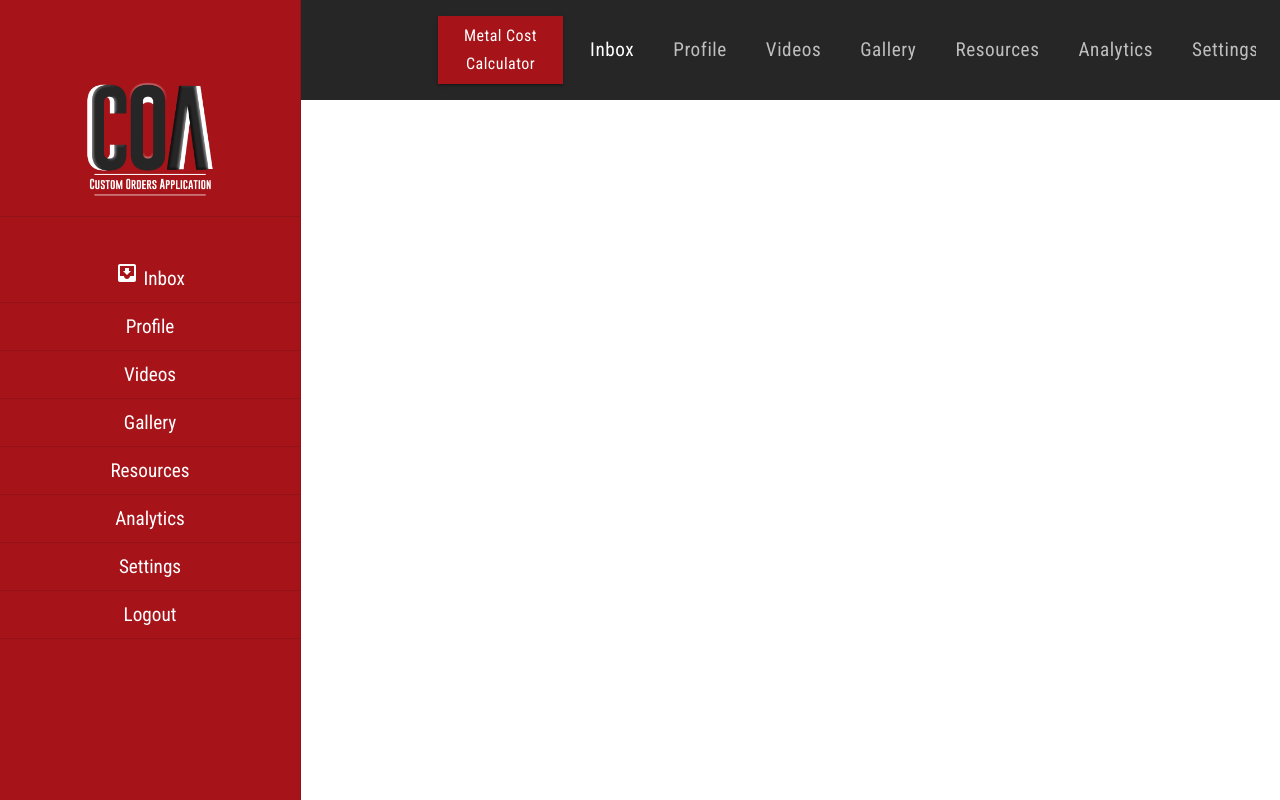
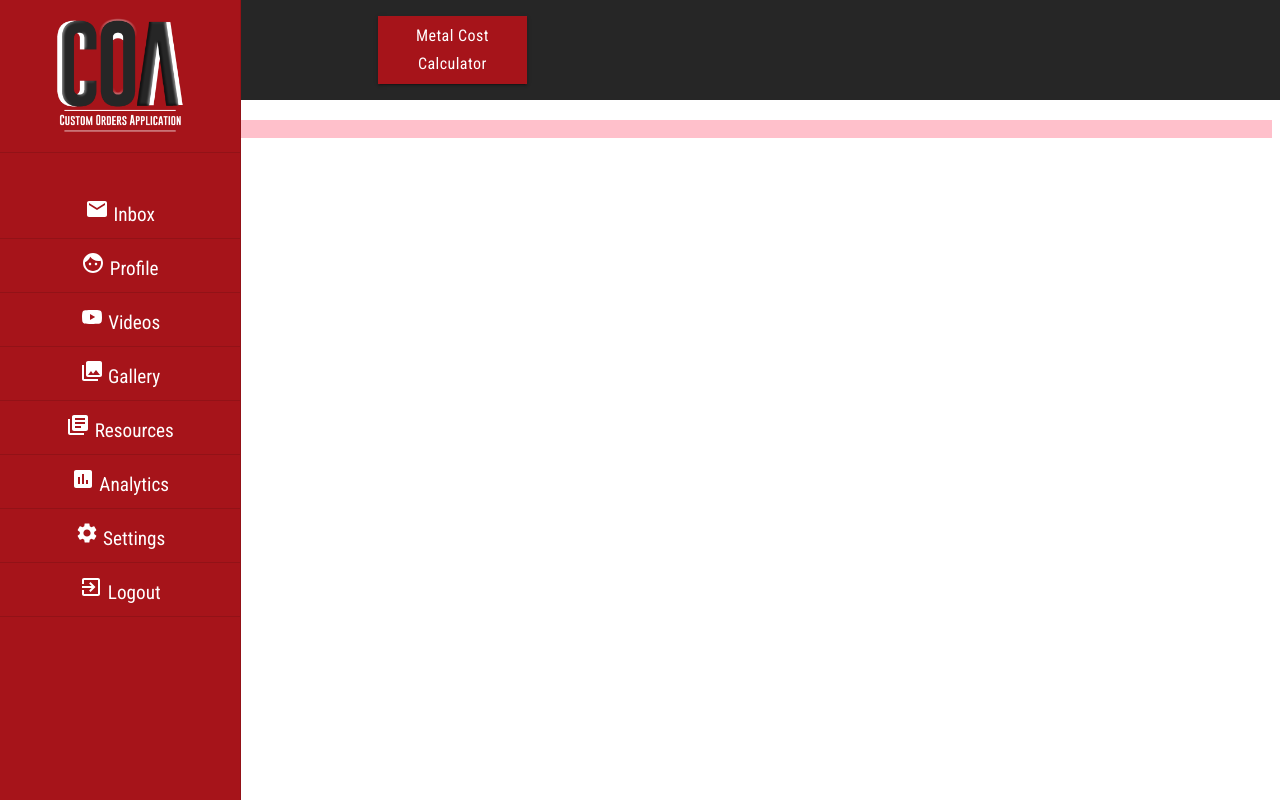
Before and after one commit to SlickJacket/ark_development, a React (Create React App) app: page /admin/inbox in a window 1280 px wide. Built offline with nearby package versions, Linux system fonts and the light colour scheme.

Commit message:
icons added to permDrawer (dashboard)

```diff
--- a/src/components/Inbox.js
+++ b/src/components/Inbox.js
@@ -6,7 +6,7 @@ class AdminHome extends Component {
         this.state = {  }
     }
     render() {
-        return ( <div>Inbox</div> );
+        return ( <div style={{backgroundColor: "pink"}}>Inbox</div> );
     }
 }
 
--- a/src/components/ui/Header.js
+++ b/src/components/ui/Header.js
@@ -18,8 +18,14 @@ import MenuIcon from "@material-ui/icons/Menu";
 import List from "@material-ui/core/List";
 import ListItem from "@material-ui/core/ListItem";
 import ListItemIcon from "@material-ui/core/ListItemIcon";
-import InboxIcon from "@material-ui/icons/MoveToInbox";
 import MailIcon from "@material-ui/icons/Mail";
+import FaceIcon from '@material-ui/icons/Face';
+import YouTubeIcon from '@material-ui/icons/YouTube';
+import PhotoLibraryIcon from '@material-ui/icons/PhotoLibrary';
+import LibraryBooksIcon from '@material-ui/icons/LibraryBooks';
+import AssessmentIcon from '@material-ui/icons/Assessment';
+import SettingsIcon from '@material-ui/icons/Settings';
+import ExitToAppIcon from '@material-ui/icons/ExitToApp';
 import ListItemText from "@material-ui/core/ListItemText";
 import IconButton from "@material-ui/core/IconButton";
 import Drawer from "@material-ui/core/Drawer";
@@ -39,7 +45,7 @@ function ElevationScroll(props) {
   });
 }
 
-const permDrawerWidth = 300;
+const permDrawerWidth = 240;
 
 const useStyles = makeStyles(theme => ({
   root: {
@@ -142,7 +148,7 @@ const useStyles = makeStyles(theme => ({
     backgroundColor: theme.palette.primary.main
   },
   // necessary for content to be below app bar
-  toolbar: theme.mixins.toolbar,
+//   toolbar: theme.mixins.toolbar,
   content: {
     flexGrow: 1,
     backgroundColor: theme.palette.background.default,
@@ -268,7 +274,7 @@ export default function Header(props) {
       <Button variant="contained" color="primary" className={classes.button}>
         Metal Cost Calculator
       </Button>
-      <Tabs
+      {/* <Tabs
         value={value}
         onChange={handleChange}
         className={classes.tabContainer}
@@ -345,7 +351,7 @@ export default function Header(props) {
             {option.name}
           </MenuItem>
         ))}
-      </Menu>
+      </Menu> */}
     </Fragment>
   );
 
@@ -530,7 +536,7 @@ export default function Header(props) {
             to="/admin/inbox"
           >
             <ListItemText className={classes.drawerItemText} disableTypography>
-              <InboxIcon /> Inbox
+              <MailIcon /> Inbox
             </ListItemText>
           </ListItem>
           <ListItem
@@ -541,8 +547,9 @@ export default function Header(props) {
             component={Link}
             to="/admin/profile"
           >
+
             <ListItemText className={classes.drawerItemText} disableTypography>
-              Profile
+            <FaceIcon/> Profile
             </ListItemText>
           </ListItem>
           <ListItem
@@ -554,7 +561,7 @@ export default function Header(props) {
             to="/admin/videos"
           >
             <ListItemText className={classes.drawerItemText} disableTypography>
-              Videos
+             <YouTubeIcon/> Videos
             </ListItemText>
           </ListItem>
           <ListItem
@@ -566,7 +573,7 @@ export default function Header(props) {
             to="/admin/gallery"
           >
             <ListItemText className={classes.drawerItemText} disableTypography>
-              Gallery
+              <PhotoLibraryIcon/> Gallery
             </ListItemText>
           </ListItem>
           <ListItem
@@ -578,7 +585,7 @@ export default function Header(props) {
             to="/admin/resources"
           >
             <ListItemText className={classes.drawerItemText} disableTypography>
-              Resources
+              <LibraryBooksIcon/> Resources
             </ListItemText>
           </ListItem>
           <ListItem
@@ -590,7 +597,7 @@ export default function Header(props) {
             to="/admin/analytics"
           >
             <ListItemText className={classes.drawerItemText} disableTypography>
-              Analytics
+              <AssessmentIcon/> Analytics
             </ListItemText>
           </ListItem>
           <ListItem
@@ -602,7 +609,7 @@ export default function Header(props) {
             to="/admin/settings"
           >
             <ListItemText className={classes.drawerItemText} disableTypography>
-              Settings
+              <SettingsIcon/> Settings
             </ListItemText>
           </ListItem>
           <ListItem
@@ -614,7 +621,7 @@ export default function Header(props) {
             to="/admin/login"
           >
             <ListItemText className={classes.drawerItemText} disableTypography>
-              Logout
+              <ExitToAppIcon/> Logout
             </ListItemText>
           </ListItem>
         </List>
```
